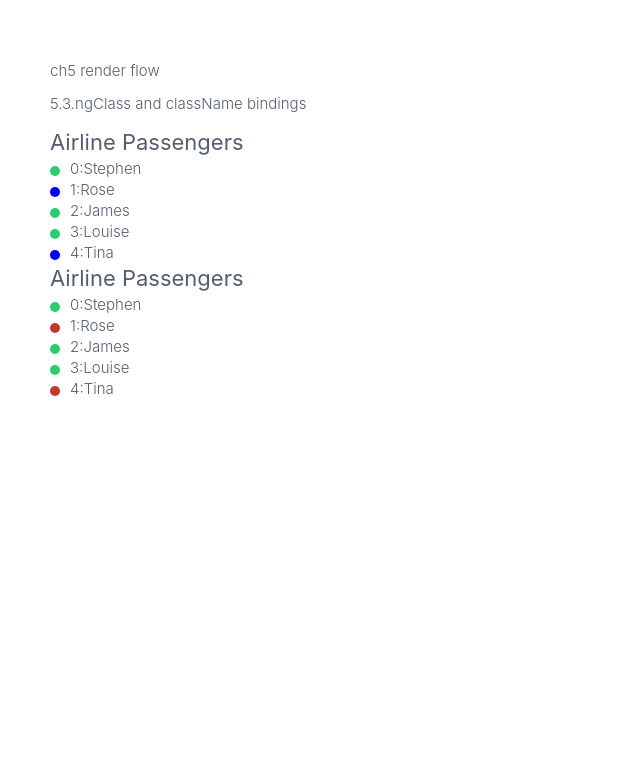
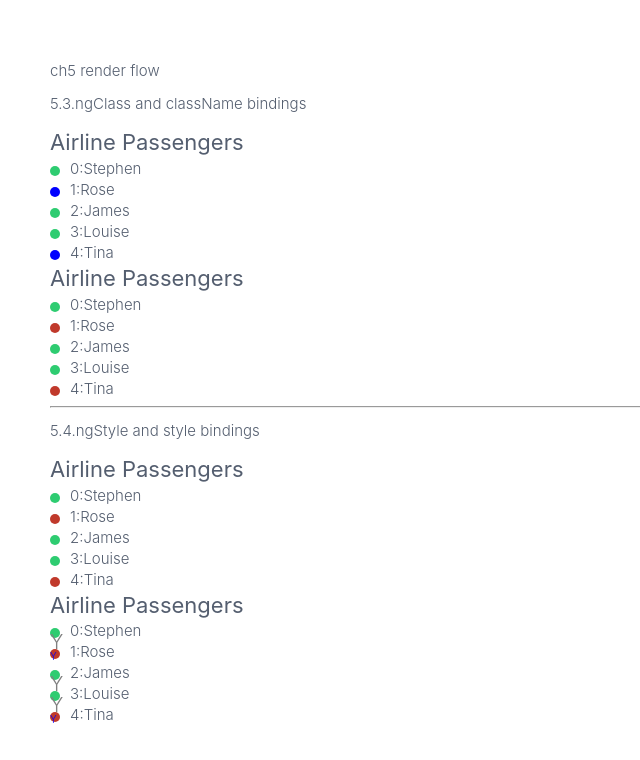
Before and after one commit to mrtony/ng6-seed-project, an Angular app: page / in a window 1280 px wide. Shown: the top 760 px of the page, without its empty margins (0-640 px from the left). Built offline with nearby package versions, Linux system fonts and the light colour scheme.

Commit message:
5-4_ngStyle

```diff
--- a/src/app/ch5-render-flow/ch5-render-flow.component.html
+++ b/src/app/ch5-render-flow/ch5-render-flow.component.html
@@ -19,3 +19,26 @@
     {{i}}:{{passenger.fullname}}
   </li>
 </ul>
+<hr>
+<h2>5.4.ngStyle and style bindings</h2>
+<h3>Airline Passengers</h3>
+<ul>
+  <li *ngFor="let passenger of passengers; let i = index">
+    <span class="status"
+    [style.backgroundColor]="(passenger.checkedIn? '#2ecc71' : '#c0392b')"></span>
+    {{i}}:{{passenger.fullname}}
+  </li>
+</ul>
+<h3>Airline Passengers</h3>
+<ul>
+  <li *ngFor="let passenger of passengers; let i = index">
+    <span class="status"
+    [ngStyle]="{
+      'backgroundColor': (passenger.checkedIn? '#2ecc71' : '#c0392b'),
+      'color': (passenger.checkedIn? 'gray' : 'blue'),
+      'font-size': (passenger.checkedIn? '20px' : '10px')
+    }"
+    >Y</span>
+    {{i}}:{{passenger.fullname}}
+  </li>
+</ul>
```
